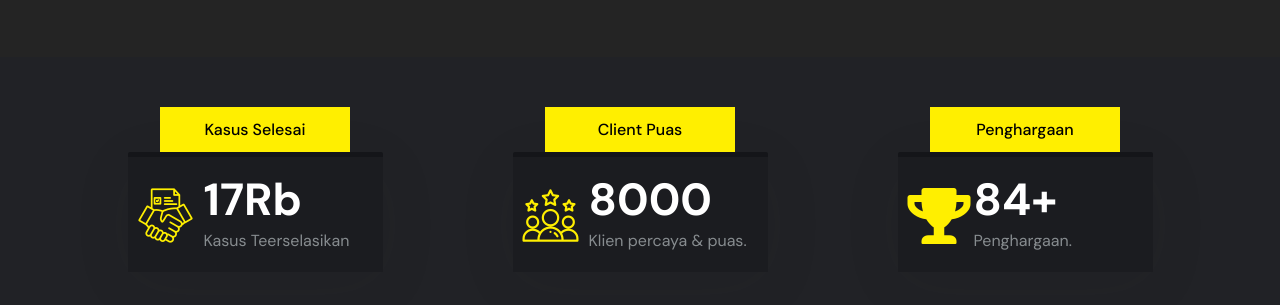
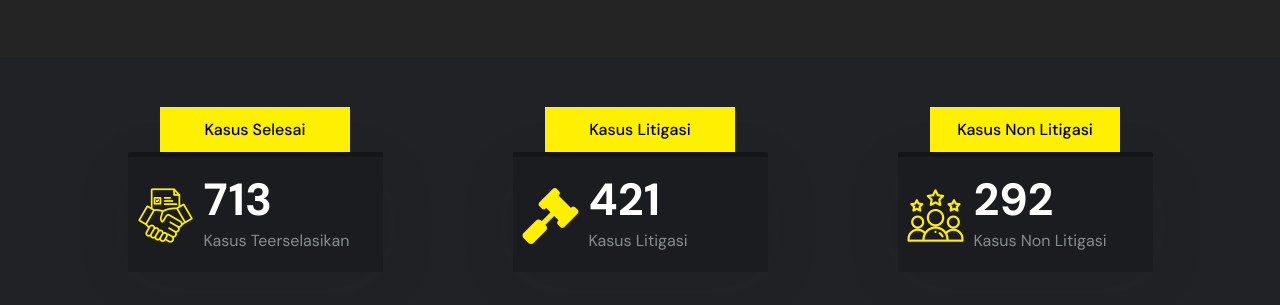
Before and after one commit to aldorifaldi/bob_law_ofice, a plain HTML site: page team.html in a window 1280 px wide. Shown: the part 1540-1845 px from the top of the page. Drawn offline with Linux system fonts and the light colour scheme; files whose address does not match are found by name.

Commit message:
Update index-dark.html
Update team.html

```diff
--- a/team.html
+++ b/team.html
@@ -233,8 +233,8 @@
                                 </div>
                                 <div class="counter-one__content">
                                     <div class="counter-one__count count-box">
-                                        <h3 class="count-text" data-stop="17" data-speed="1500">00</h3>
-                                        <span class="counter-one__count-letter">Rb</span>
+                                        <h3 class="count-text" data-stop="713" data-speed="1500">00</h3>
+                                        <span class="counter-one__count-letter"></span>
                                     </div>
                                     <p class="counter-one__text">Kasus Teerselasikan</p>
                                 </div>
@@ -246,17 +246,17 @@
                     <div class="col-xl-3 col-lg-6 col-md-6 wow fadeInLeft" data-wow-delay="300ms">
                         <div class="counter-one__single">
                             <div class="counter-one__title-box">
-                                <h5 class="counter-one__title">Client Puas</h5>
+                                <h5 class="counter-one__title">Kasus Litigasi</h5>
                             </div>
                             <div class="counter-one__content-box">
                                 <div class="counter-one__icon">
-                                    <span class="icon-rating"></span>
+                                    <span class="fas fa-gavel"></span>
                                 </div>
                                 <div class="counter-one__content">
                                     <div class="counter-one__count count-box">
-                                        <h3 class="count-text" data-stop="8000" data-speed="1500">00</h3>
+                                        <h3 class="count-text" data-stop="421" data-speed="1500">00</h3>
                                     </div>
-                                    <p class="counter-one__text">Klien percaya & puas.</p>
+                                    <p class="counter-one__text">Kasus Litigasi</p>
                                 </div>
                             </div>
                         </div>
@@ -266,18 +266,18 @@
                     <div class="col-xl-3 col-lg-6 col-md-6 wow fadeInRight" data-wow-delay="600ms">
                         <div class="counter-one__single">
                             <div class="counter-one__title-box">
-                                <h5 class="counter-one__title">Penghargaan</h5>
+                                <h5 class="counter-one__title">Kasus Non Litigasi</h5>
                             </div>
                             <div class="counter-one__content-box">
                                 <div class="counter-one__icon">
-                                    <span class="fas fa-trophy"></span>
+                                    <span class="icon-rating"></span>
                                 </div>
                                 <div class="counter-one__content">
                                     <div class="counter-one__count count-box">
-                                        <h3 class="count-text" data-stop="84" data-speed="1500">00</h3>
-                                        <span class="counter-one__count-letter">+</span>
+                                        <h3 class="count-text" data-stop="292" data-speed="1500">00</h3>
+                                        <span class="counter-one__count-letter"></span>
                                     </div>
-                                    <p class="counter-one__text">Penghargaan.</p>
+                                    <p class="counter-one__text">Kasus Non Litigasi</p>
                                 </div>
                             </div>
                         </div>
```
Also changed, not shown: index-dark.html (+0 -11 lines).
